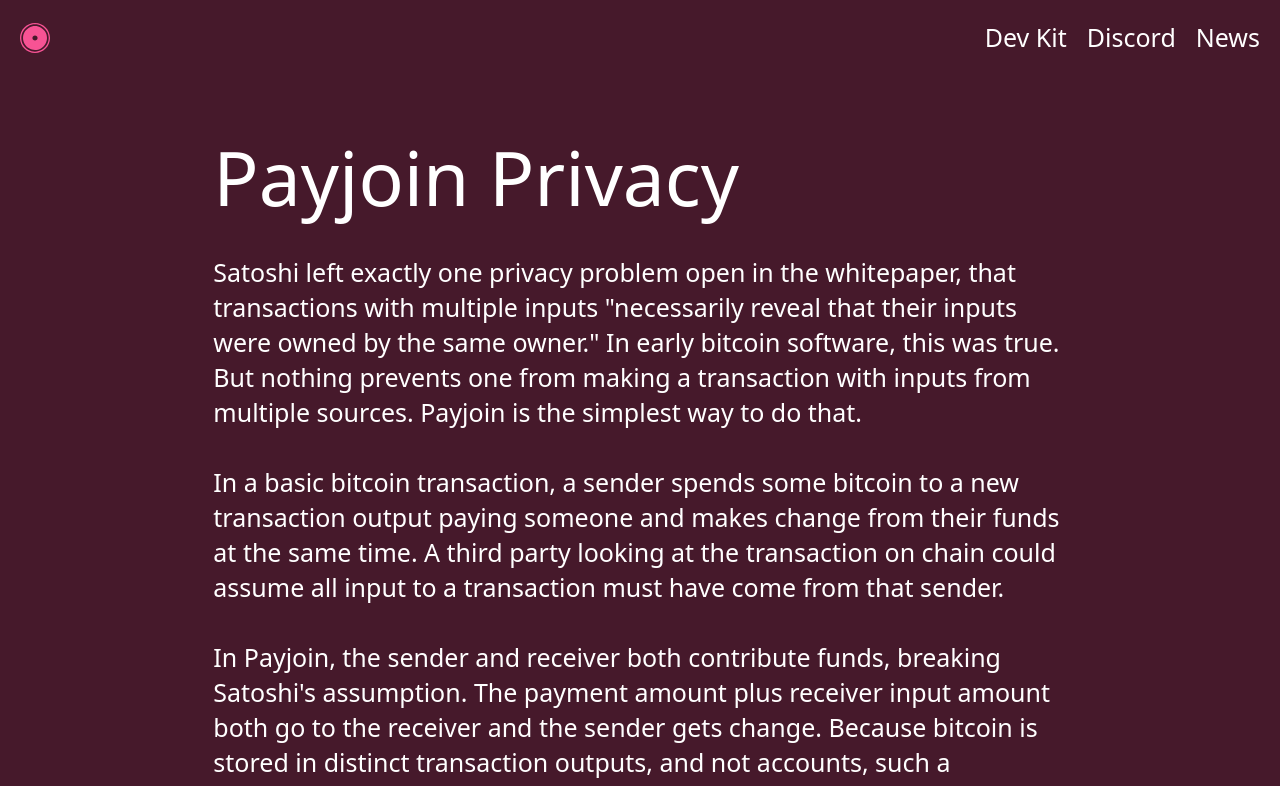
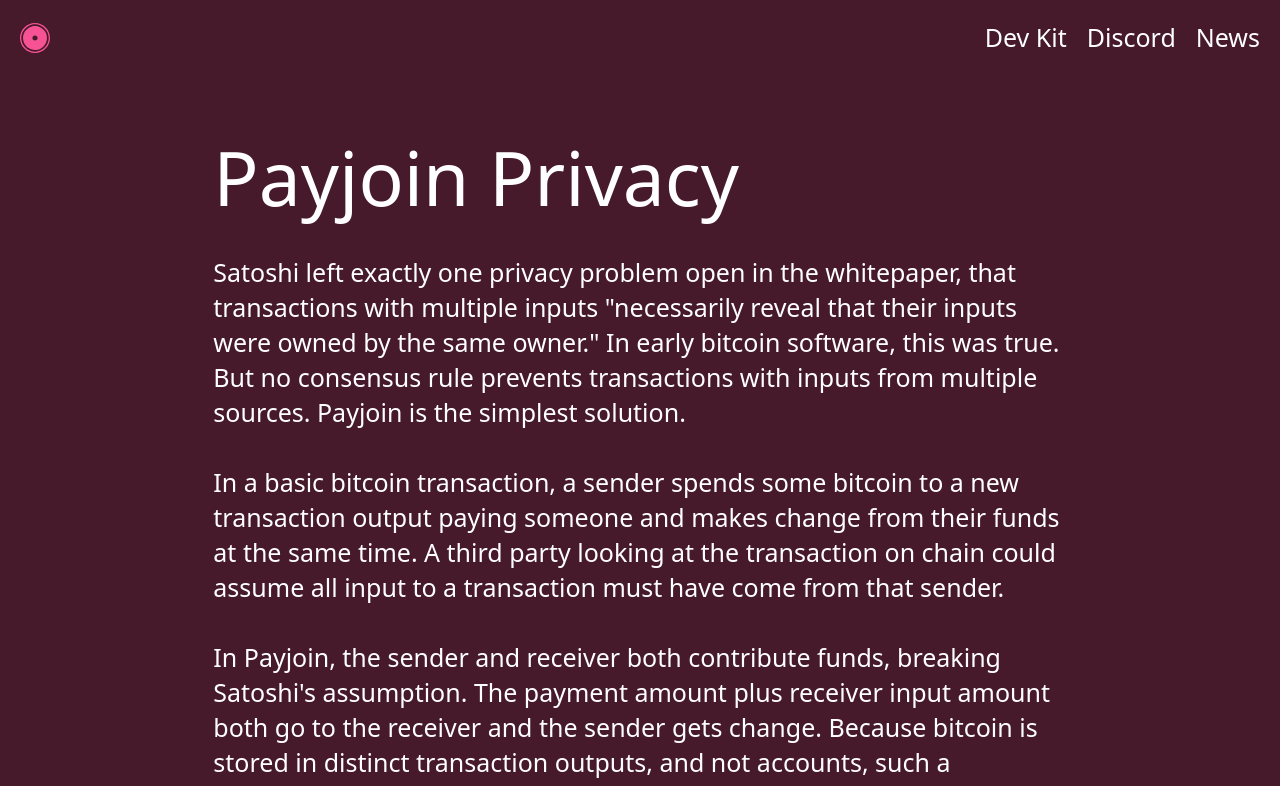
Before and after one commit to payjoin/payjoin.org, a SvelteKit app: page /privacy in a window 1280 px wide. Shown: the top 786 px of the page. Built offline with nearby package versions, Linux system fonts and the light colour scheme.

Commit message:
Fix 'Payjoin Privacy' flow

```diff
--- a/src/routes/privacy/+page.svelte
+++ b/src/routes/privacy/+page.svelte
@@ -12,8 +12,8 @@
 		<div>
 			Satoshi left exactly one privacy problem open in the whitepaper, that transactions with
 			multiple inputs "necessarily reveal that their inputs were owned by the same owner." In early
-			bitcoin software, this was true. But nothing prevents one from making a transaction with
-			inputs from multiple sources. Payjoin is the simplest way to do that.
+			bitcoin software, this was true. But no consensus rule prevents transactions with inputs from
+			multiple sources. Payjoin is the simplest solution.
 		</div>
 		<br />
 		<div>
```
